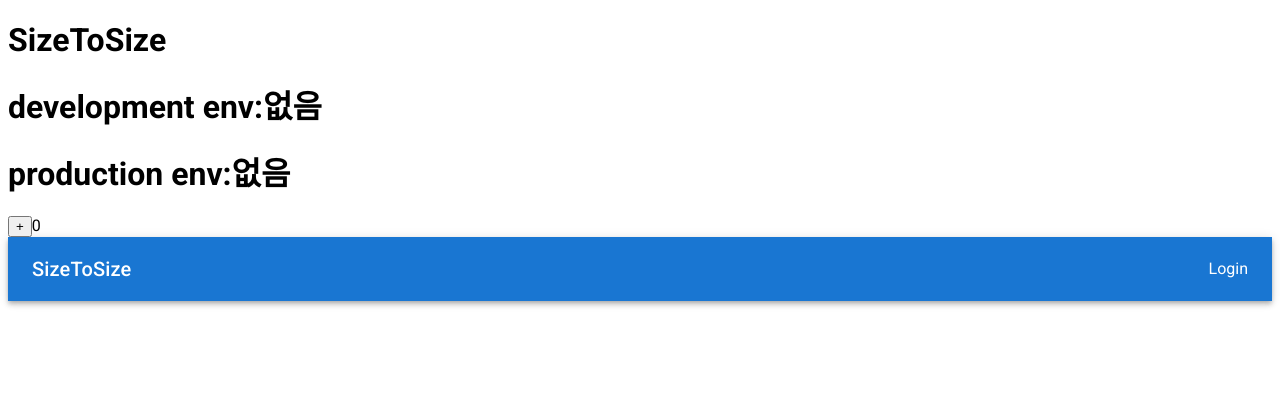
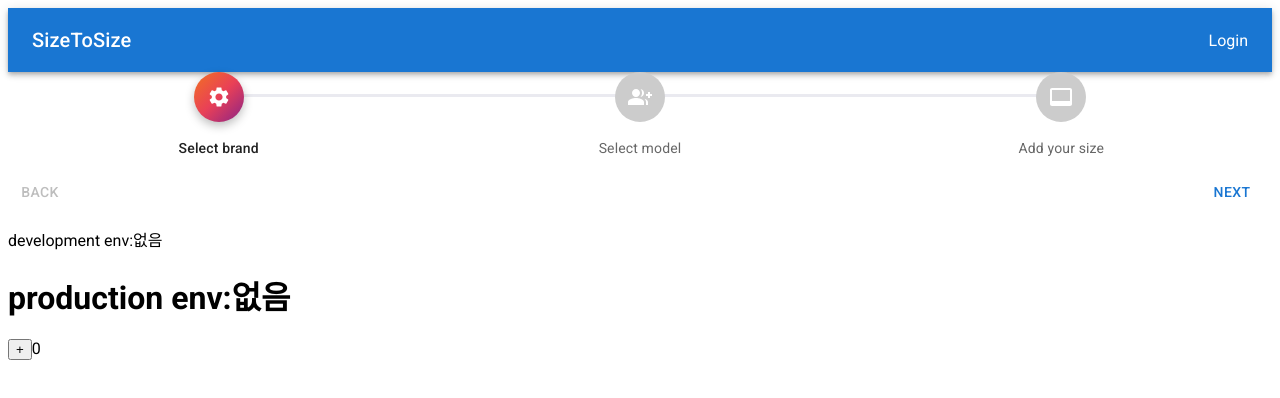
Before and after one commit to 2taesung/SizeToSize, a Next.js app: page / in a window 1280 px wide. Shown: the top 398 px of the page. Built offline with nearby package versions, Linux system fonts and the light colour scheme.

Commit message:
feat: Main page

```diff
--- a/src/app/page.tsx
+++ b/src/app/page.tsx
@@ -1,5 +1,6 @@
 'use client';
 import Nav from '@src/components/Nav';
+import Steppers from '@src/components/Steppers';
 import { countAtom } from '@src/lib/atoms';
 
 import { useAtom } from 'jotai';
@@ -20,14 +21,14 @@ export default function Page() {
 
   return (
     <main>
-      <h1>SizeToSize</h1>
-      <h1>development env:{process.env.NEXT_PUBLIC_TEST_DEV || '없음'}</h1>
+      <Nav />
+      <Steppers />
+      <p>development env:{process.env.NEXT_PUBLIC_TEST_DEV || '없음'}</p>
       <h1>
         production env:{process.env.NEXT_PUBLIC_TEST_PRODUCTION || '없음'}
       </h1>
       <button onClick={handleCount}>+</button>
       {count}
-      <Nav />
     </main>
   );
 }
```
Also changed, not shown: 1 other file (tests, documents, lock files or other folders).
